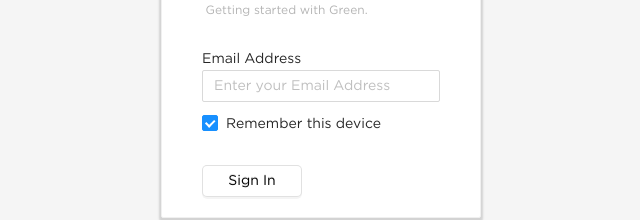
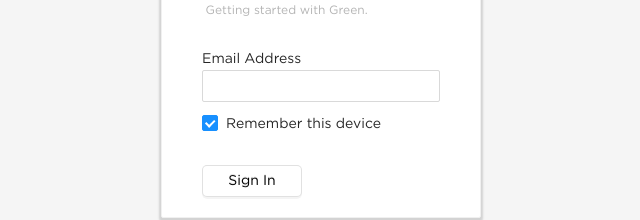
Before and after one commit to gottedev/login-task-v2, a React (Create React App) app: page / in a window 1280 px wide. Shown: the part 311-531 px from the top of the page, without its empty margins (319-959 px from the left). Built offline with nearby package versions, Linux system fonts and the light colour scheme.

Commit message:
removes input placeholder

```diff
--- a/src/components/login_form/LoginForm.jsx
+++ b/src/components/login_form/LoginForm.jsx
@@ -28,7 +28,7 @@ const LoginForm = () => {
           onFinish={onFinish}
         >
           <Form.Item className="Login-Email" label="Email Address">
-            <Input placeholder="Enter your Email Address" />
+            <Input />
           </Form.Item>
 
           <Form.Item name="remember" valuePropName="checked" noStyle>
```
